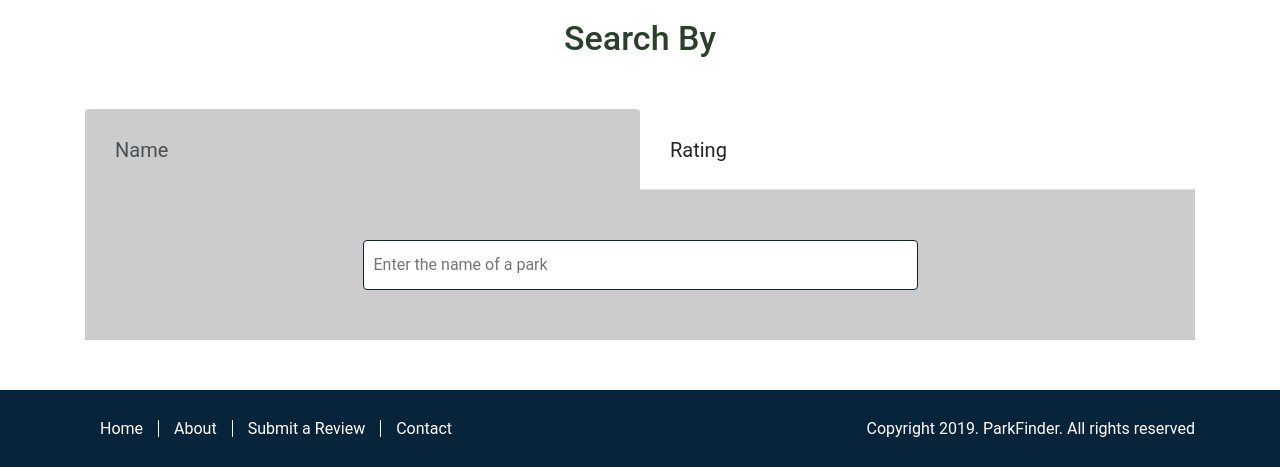
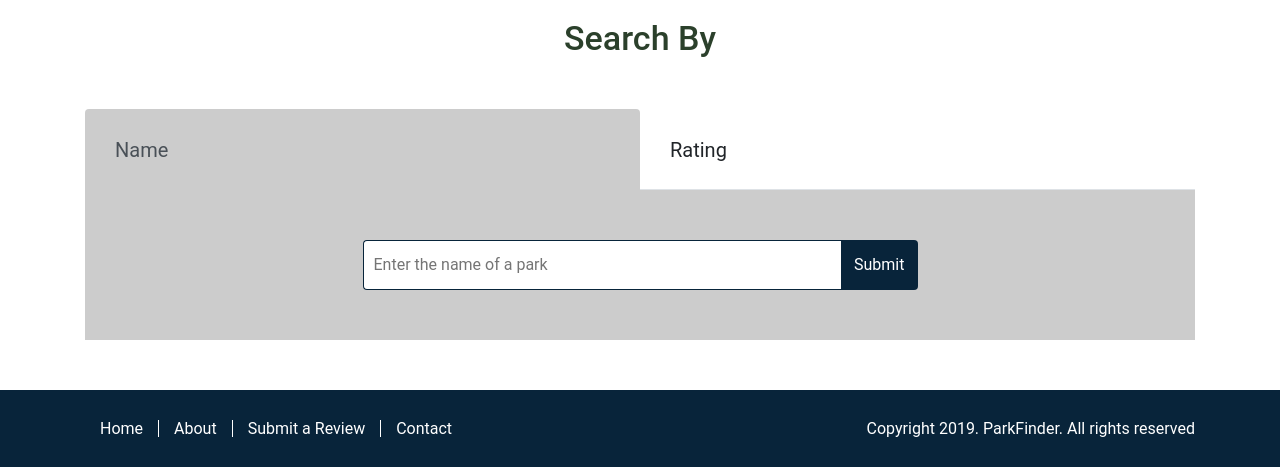
Before and after one commit to Varun66/4WW3RecreationalParks, a PHP site: page /search.html in a window 1280 px wide. Shown: the part 610-1077 px from the top of the page. Run offline with PHP 8.4, Linux system fonts and the light colour scheme; some libraries are stand-ins or nearby versions.

Commit message:
add submit btn for search form

```diff
--- a/css/common.css
+++ b/css/common.css
@@ -66,7 +66,7 @@ for the user to see the button.*/
 
 .btn-outline-white{
     border: 1px solid #ffffff;
-    background: transparent;
+    background-color: transparent;
     color: #ffffff;
     -webkit-transition: all 0.4s ease;
     -moz-transition: all 0.4s ease;
@@ -74,11 +74,16 @@ for the user to see the button.*/
 }
 
 .btn-outline-white:hover{
-    background: #ffffff;
+    background-color: #ffffff;
     color: #2b402b;
     -webkit-transition: all 0.4s ease;
     -moz-transition: all 0.4s ease;
     transition: all 0.4s ease;
+}
+
+.btn-dark-blue{
+    color: #ffffff;
+    background-color: #08243a;
 }
 
 /***************************************** CSS for misc. things **************************************************/
@@ -103,8 +108,8 @@ img {
 
 /*Base styling for text fields and dropdowns*/
 input, select {
-    -webkit-border-radius: 4px;
-    -moz-border-radius: 4px;
+    -webkit-border-radius: 4px;   /*Adding border radius support for all webkit browsers*/
+    -moz-border-radius: 4px;    /*Adding border radius support for Firefox*/
     border-radius: 4px;
     border: 1px solid #08243a;
     height: 50px;
--- a/css/search.css
+++ b/css/search.css
@@ -55,12 +55,26 @@ the items inside the flexbox.*/
     width: 50%;
     margin: 0 auto;
     padding: 50px 0;
+    display: flex;
 }
 
 .tab-content{
     background: #cccccc;
 }
 
+/*Change border radius for <input> and <select> elements. We are increasing specificity by adding .search-container so that it overrides the common styling for these elements*/
+.search-container input, .search-container select {
+    -webkit-border-radius: 4px 0px 0px 4px;   /*Adding border radius support for all webkit browsers*/
+    -moz-border-radius: 4px 0px 0px 4px;    /*Adding border radius support for Firefox*/
+    border-radius: 4px 0px 0px 4px;
+    border-right: 0;
+}
+
+.search-container .btn-dark-blue {
+    -webkit-border-radius: 0px 4px 4px 0px;   /*Adding border radius support for all webkit browsers*/
+    -moz-border-radius: 0px 4px 4px 0px;    /*Adding border radius support for Firefox*/
+    border-radius: 0px 4px 4px 0px;
+}
 /******************************************** Media Query: 992px ***************************************************/
 
 @media(max-width: 992px) {
--- a/search.html
+++ b/search.html
@@ -95,6 +95,7 @@
                     <!--This is a form element with one text input so that a user can search by name. It performs no action right now.-->
                     <form class="search-container" action="" method="POST" name="searchByName">
                         <input name="parkName" type="text" placeholder="Enter the name of a park" required>
+                        <button class="btn btn-dark-blue" type="submit">Submit</button>
                     </form>
                 </div>
                 <!--This is the tab content for the rating tab, as specified with the id.-->
@@ -111,6 +112,7 @@
                             <option>2.0 - 2.4</option>
                             <option>Less than 2.0</option>
                         </select>
+                        <button class="btn btn-dark-blue" type="submit">Submit</button>
                     </form>
                 </div>
             </div>
```
